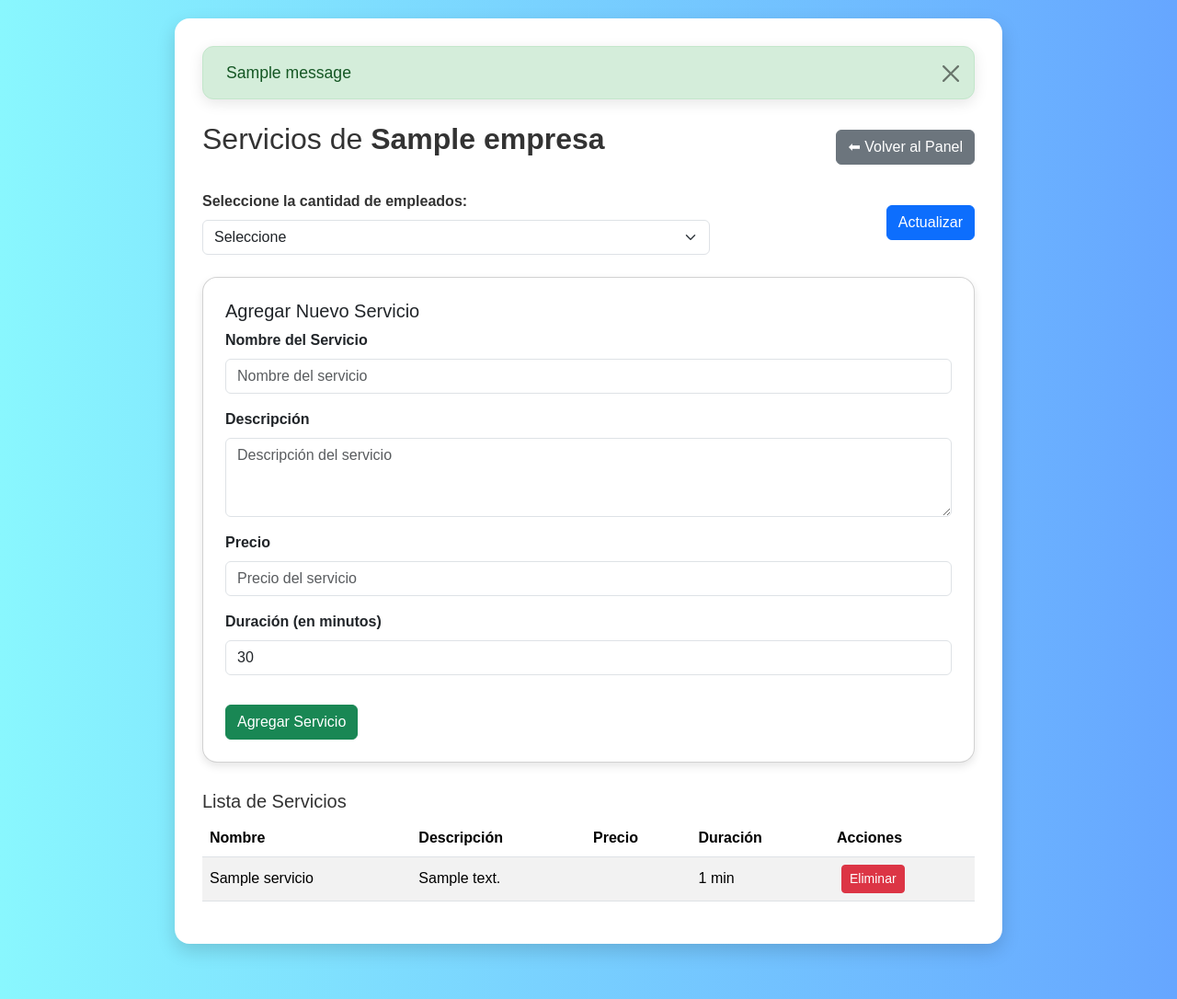
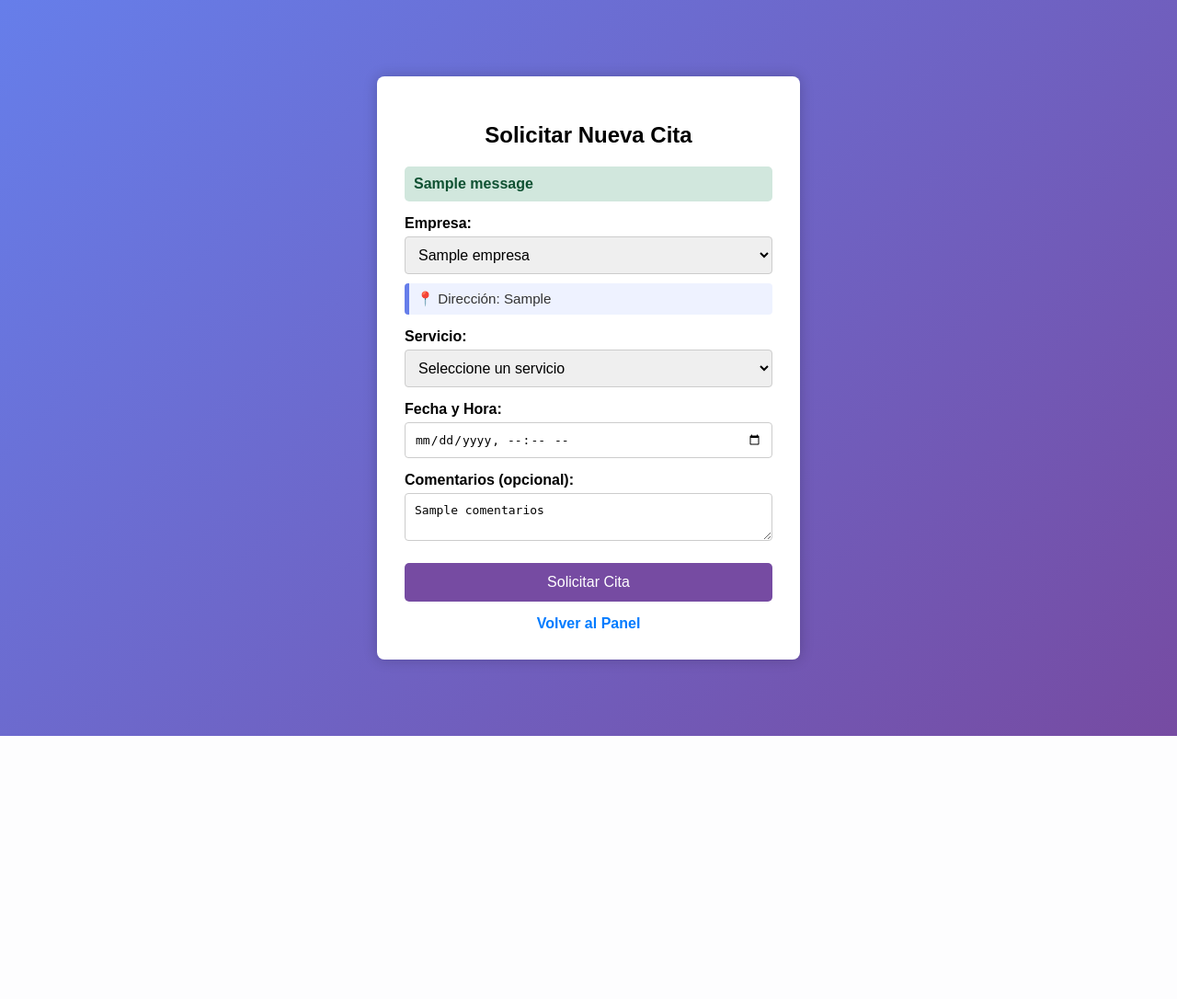
Before and after one commit to Garciayonatan/Gestiona_tu_citas, a Django app: template templates/app/nueva_cita.html in a window 1280 px wide. Shown: the whole page at 92% size. After the commit the page ends 800 px from the top, so only its background shows below. Run offline with Django 5.2, Linux system fonts and the light colour scheme; tables that the repository leaves empty hold one stand-in row (values such as "Sample post"); the template is opened without the code that fills it: values that come from a table or form of the project are taken from there, most other values are stand-ins (such as "Sample title", 1, 10 or a date in 2020); one stand-in notice (Sample message) is shown.

Commit message:
Descripción de los cambios realizados

```diff
--- a/templates/app/nueva_cita.html
+++ b/templates/app/nueva_cita.html
@@ -3,215 +3,292 @@
 <head>
   <meta charset="UTF-8" />
   <meta name="viewport" content="width=device-width, initial-scale=1" />
-    <title>Servicios de la Empresa</title>
-    <link rel="stylesheet" href="https://cdn.jsdelivr.net/npm/bootstrap@5.3.2/dist/css/bootstrap.min.css" />
+  <title>Solicitar Nueva Cita</title>
   <style>
     body {
-            padding: 20px;
-            background: linear-gradient(to right, #89f7fe, #66a6ff);
       font-family: Arial, sans-serif;
-            color: #333;
-            min-height: 100vh;
+      background: linear-gradient(135deg, #667eea 0%, #764ba2 100%);
       display: flex;
       justify-content: center;
-            align-items: flex-start;
+      align-items: center;
+      height: 100vh;
+      margin: 0;
     }
-        .container {
+    .form-box {
       background: white;
-            border-radius: 1rem;
-            box-shadow: 0 8px 20px rgba(0,0,0,0.15);
       padding: 30px;
-            max-width: 900px;
+      border-radius: 8px;
+      box-shadow: 0 0 15px rgba(0, 0, 0, 0.2);
+      width: 400px;
+      max-width: 95vw;
+    }
+    h2 { text-align: center; }
+    label {
+      font-weight: bold;
+      margin-top: 15px;
+      display: block;
+    }
+    select, input, textarea {
       width: 100%;
-            margin-bottom: 40px;
+      padding: 10px;
+      margin-top: 5px;
+      border: 1px solid #ccc;
+      border-radius: 4px;
+      font-size: 1em;
+      box-sizing: border-box;
+      transition: border-color 0.3s ease;
     }
-        .card {
-            border-radius: 1rem;
-            box-shadow: 0 4px 10px rgba(0, 0, 0, 0.1);
+    select:focus, input:focus, textarea:focus {
+      border-color: #764ba2;
+      outline: none;
+      box-shadow: 0 0 8px #764ba2;
     }
-        .form-section {
-            margin-top: 30px;
+    select:disabled, input:disabled, textarea:disabled {
+      background: #eee;
+      cursor: not-allowed;
     }
-        .table th, .table td {
-            vertical-align: middle;
+    button {
+      margin-top: 20px;
+      width: 100%;
+      padding: 12px;
+      background: #764ba2;
+      color: white;
+      border: 0;
+      border-radius: 5px;
+      cursor: pointer;
+      font-size: 1em;
+      transition: background-color 0.3s ease;
     }
-        .btn-danger {
-            margin-left: 5px;
+    button:hover { background: #5a3579; }
+    .message {
+      margin-top: 15px;
+      padding: 10px;
+      border-radius: 5px;
+      font-weight: bold;
     }
-        .top-bar {
-            display: flex;
-            justify-content: space-between;
-            align-items: center;
-            margin-bottom: 20px;
-            flex-wrap: wrap;
-            gap: 10px;
+    .message.error { background: #f8d7da; color: #842029; }
+    .message.success { background: #d1e7dd; color: #0f5132; }
+    .servicio-detalle {
+      margin-top: 10px;
+      background: #f1f1f1;
+      padding: 10px;
+      border-left: 5px solid #764ba2;
+      border-radius: 4px;
+      font-size: 0.95em;
+      display: none;
     }
-        .form-label {
+    .direccion-empresa {
+      margin-top: 10px;
+      font-size: 0.95em;
+      background: #eef2ff;
+      padding: 8px;
+      border-left: 5px solid #667eea;
+      border-radius: 4px;
+      color: #333;
+      display: none;
+    }
+    a {
+      display: block;
+      margin-top: 15px;
+      text-align: center;
+      color: #007bff;
       font-weight: 600;
+      text-decoration: none;
     }
-        /* Mensajes personalizados */
-        .alert {
-            border-radius: 12px;
-            padding: 15px 25px;
-            font-size: 1.1em;
-            font-weight: 500;
-            box-shadow: 0 4px 15px rgba(0,0,0,0.1);
-            transition: all 0.3s ease;
-        }
-        .alert-success {
-            background-color: #d4edda;
-            color: #155724;
-            border: 1px solid #c3e6cb;
-        }
-        .alert-danger {
-            background-color: #f8d7da;
-            color: #721c24;
-            border: 1px solid #f5c6cb;
-        }
-        .alert-warning {
-            background-color: #fff3cd;
-            color: #856404;
-            border: 1px solid #ffeeba;
-        }
-        .btn-close {
-            filter: brightness(0.4);
-            transition: filter 0.2s ease;
-        }
-        .btn-close:hover {
-            filter: brightness(1);
-        }
-        /* Responsive */
-        @media (max-width: 576px) {
-            body {
-                padding: 10px;
-            }
-            .container {
-                padding: 20px 15px;
-            }
-            .top-bar {
-                flex-direction: column;
-                align-items: flex-start;
-            }
-            .top-bar h2 {
-                font-size: 1.5em;
-            }
-            .form-section {
-                margin-top: 20px;
-            }
-            .btn {
-                width: 100%;
-            }
-            form .row > div {
-                margin-bottom: 15px;
-            }
-        }
+    a:hover { text-decoration: underline; }
   </style>
 </head>
 <body>
-    <div class="container">
-        <!-- Mostrar mensajes flash de Django -->
+  <div class="form-box">
+    <h2>Solicitar Nueva Cita</h2>
+
     {% if messages %}
-          <div class="mb-4">
       {% for message in messages %}
-              <div class="alert alert-{{ message.tags }} alert-dismissible fade show" role="alert">
-                {{ message }}
-                <button type="button" class="btn-close" data-bs-dismiss="alert" aria-label="Cerrar"></button>
-              </div>
+        <div class="message {{ message.tags }}">{{ message }}</div>
       {% endfor %}
-          </div>
     {% endif %}
 
-        <!-- Encabezado y botón de volver -->
-        <div class="top-bar">
-            <h2 class="mb-3">Servicios de <strong>{{ empresa.nombre_empresa }}</strong></h2>
-            <a href="{% url 'app:empresa_panel' %}" class="btn btn-secondary">⬅ Volver al Panel</a>
+    <form method="POST" action="{% url 'app:nueva_cita' %}" id="form-cita" novalidate>
+      {% csrf_token %}
+
+      <label for="empresa">Empresa:</label>
+      <select name="empresa" id="empresa" required>
+        <option value="" disabled {% if not empresa_seleccionada %}selected{% endif %}>Seleccione una empresa</option>
+        {% for empresa in empresas %}
+          <option value="{{ empresa.id }}"
+            {% if empresa_seleccionada and empresa_seleccionada|stringformat:"s" == empresa.id|stringformat:"s" %}selected{% endif %}>
+            {{ empresa.nombre_empresa }}
+          </option>
+        {% endfor %}
+      </select>
+
+      <!-- Dirección de la empresa -->
+      <div class="direccion-empresa" id="direccion-empresa"></div>
+
+      <label for="servicio">Servicio:</label>
+      <select name="servicio" id="servicio" required {% if not empresa_seleccionada %}disabled{% endif %}>
+        {% if not empresa_seleccionada %}
+          <option value="" disabled selected>Seleccione una empresa primero</option>
+        {% else %}
+          <option value="" disabled selected>Seleccione un servicio</option>
+          <!-- Opciones se llenarán con JS -->
+        {% endif %}
+      </select>
+
+      <div class="servicio-detalle" id="detalle-servicio"></div>
+
+      <label for="fecha_hora">Fecha y Hora:</label>
+      <input
+        type="datetime-local"
+        name="fecha_hora"
+        id="fecha_hora"
+        required
+        value="{{ fecha_hora|default:'' }}"
+      />
+
+      <label for="comentarios">Comentarios (opcional):</label>
+      <textarea
+        name="comentarios"
+        id="comentarios"
+        placeholder="Agrega algún comentario adicional..."
+      >{{ comentarios|default:'' }}</textarea>
+
+      <!-- BLOQUE para confirmar repetición de servicio -->
+      {% if servicio_repetido %}
+        <div class="message error" id="mensaje-repetido" style="margin-top:20px;">
+          ⚠️ Ya has realizado este servicio antes con esta empresa el mismo día.<br>
+          ¿Deseas reservarlo nuevamente?
         </div>
 
-        <!-- Selección de cantidad de empleados -->
-        <div class="mb-4">
-            <form method="post" action="">
-                {% csrf_token %}
-                <div class="row align-items-center">
-                    <div class="col-md-8">
-                        <label for="cantidad_empleados" class="form-label">Seleccione la cantidad de empleados:</label>
-                        <select id="cantidad_empleados" class="form-select" name="cantidad_empleados" required>
-                            <option value="" disabled {% if not cantidad_empleados %}selected{% endif %}>Seleccione</option>
-                            {% for i in empleados_rango %}
-                                <option value="{{ i }}" {% if i == cantidad_empleados %}selected{% endif %}>{{ i }}</option>
-                            {% endfor %}
-                        </select>
-                    </div>
-                    <div class="col-md-4 text-end mt-3 mt-md-0">
-                        <button type="submit" class="btn btn-primary">Actualizar</button>
-                    </div>
-                </div>
+        <!-- Campos ocultos para mantener datos -->
+        <input type="hidden" name="empresa" value="{{ empresa_seleccionada }}">
+        <input type="hidden" name="servicio" value="{{ servicio_seleccionado }}">
+        <input type="hidden" name="fecha_hora" value="{{ fecha_hora }}">
+        <input type="hidden" name="comentarios" value="{{ comentarios }}">
+        <input type="hidden" name="confirmar_repeticion" value="1">
+
+        <button type="submit">
+          Sí, quiero reservar de nuevo
+        </button>
+      {% else %}
+        <button type="submit">Solicitar Cita</button>
+      {% endif %}
+
     </form>
+
+    <a href="{% url 'app:cliente_panel' %}">Volver al Panel</a>
   </div>
 
-        <!-- Formulario para agregar servicios -->
-        <div class="card p-4 mb-4">
-            <h5>Agregar Nuevo Servicio</h5>
-            <form method="post" action="">
-                {% csrf_token %}
-                <div class="mb-3">
-                    <label for="{{ form.nombre.id_for_label }}" class="form-label">Nombre del Servicio</label>
-                    {{ form.nombre }}
-                </div>
-                <div class="mb-3">
-                    <label for="{{ form.descripcion.id_for_label }}" class="form-label">Descripción</label>
-                    {{ form.descripcion }}
-                </div>
-                <div class="mb-3">
-                    <label for="{{ form.precio.id_for_label }}" class="form-label">Precio</label>
-                    {{ form.precio }}
-                </div>
-                <div class="mb-3">
-                    <label for="{{ form.duracion.id_for_label }}" class="form-label">Duración (en minutos)</label>
-                    {{ form.duracion }}
-                </div>
-                <button type="submit" class="btn btn-success mt-3">Agregar Servicio</button>
-            </form>
-        </div>
+  <script type="text/javascript">
+    document.addEventListener('DOMContentLoaded', () => {
+      const selEmp = document.getElementById('empresa');
+      const selSvc = document.getElementById('servicio');
+      const detalle = document.getElementById('detalle-servicio');
+      const direccionDiv = document.getElementById('direccion-empresa');
+      let serviciosMap = {};
 
-        <!-- Lista de servicios -->
-        <div class="form-section">
-            <h5>Lista de Servicios</h5>
-            <table class="table table-striped table-hover">
-                <thead>
-                    <tr>
-                        <th>Nombre</th>
-                        <th>Descripción</th>
-                        <th>Precio</th>
-                        <th>Duración</th>
-                        <th>Acciones</th>
-                    </tr>
-                </thead>
-                <tbody>
-                    {% for servicio in servicios %}
-                        <tr>
-                            <td>{{ servicio.nombre }}</td>
-                            <td>{{ servicio.descripcion|default:"Sin descripción" }}</td>
-                            <td>{{ servicio.precio_formateado }}</td>
-                            <td>{{ servicio.duracion|default:"No especificado" }} min</td>
-                            <td>
-                                <form method="post" action="" style="display:inline;">
-                                    {% csrf_token %}
-                                    <input type="hidden" name="eliminar_servicio" value="1" />
-                                    <input type="hidden" name="servicio_id" value="{{ servicio.id }}" />
-                                    <button type="submit" class="btn btn-danger btn-sm">Eliminar</button>
-                                </form>
-                            </td>
-                        </tr>
-                    {% empty %}
-                        <tr>
-                            <td colspan="5" class="text-center">No hay servicios registrados aún.</td>
-                        </tr>
+      const empresasMap = {
+        {% for empresa in empresas %}
+          "{{ empresa.id }}": {
+            direccion: "{{ empresa.direccion|escapejs }}"
+          },
         {% endfor %}
-                </tbody>
-            </table>
-        </div>
-    </div>
+      };
 
-    <script src="https://cdn.jsdelivr.net/npm/bootstrap@5.3.2/dist/js/bootstrap.bundle.min.js"></script>
+      // Mostrar dirección y cargar servicios si hay empresa seleccionada (para mantener estado en recarga)
+      if(selEmp.value){
+        if (empresasMap[selEmp.value]) {
+          direccionDiv.textContent = "📍 Dirección: " + empresasMap[selEmp.value].direccion;
+          direccionDiv.style.display = 'block';
+        }
+        fetch(`/api/servicios/?empresa_id=${selEmp.value}`)
+          .then(res => {
+            if (!res.ok) throw new Error('Error en la respuesta');
+            return res.json();
+          })
+          .then(data => {
+            selSvc.innerHTML = '<option value="" disabled selected>Seleccione un servicio</option>';
+            if (data.servicios && data.servicios.length > 0) {
+              data.servicios.forEach(s => {
+                const opt = document.createElement('option');
+                opt.value = s.id;
+                opt.textContent = s.nombre;
+                if("{{ servicio_seleccionado }}" == s.id.toString()) opt.selected = true;
+                selSvc.appendChild(opt);
+                serviciosMap[s.id] = s;
+              });
+              selSvc.disabled = false;
+            } else {
+              selSvc.innerHTML = '<option value="" disabled>No hay servicios disponibles.</option>';
+              selSvc.disabled = true;
+            }
+          })
+          .catch(err => {
+            console.error('Error al cargar servicios:', err);
+            selSvc.innerHTML = '<option value="" disabled>Error al cargar servicios.</option>';
+          });
+      }
+
+      selEmp.addEventListener('change', () => {
+        const id = selEmp.value;
+
+        // Mostrar dirección de la empresa seleccionada
+        if (empresasMap[id]) {
+          direccionDiv.textContent = "📍 Dirección: " + empresasMap[id].direccion;
+          direccionDiv.style.display = 'block';
+        } else {
+          direccionDiv.style.display = 'none';
+        }
+
+        // Cargar servicios
+        selSvc.innerHTML = '<option>Cargando servicios...</option>';
+        selSvc.disabled = true;
+        detalle.style.display = 'none';
+        detalle.innerHTML = '';
+        serviciosMap = {};
+
+        fetch(`/api/servicios/?empresa_id=${id}`)
+          .then(res => {
+            if (!res.ok) throw new Error('Error en la respuesta');
+            return res.json();
+          })
+          .then(data => {
+            selSvc.innerHTML = '<option value="" disabled selected>Seleccione un servicio</option>';
+
+            if (data.servicios && data.servicios.length > 0) {
+              data.servicios.forEach(s => {
+                const opt = document.createElement('option');
+                opt.value = s.id;
+                opt.textContent = s.nombre;
+                selSvc.appendChild(opt);
+                serviciosMap[s.id] = s;
+              });
+              selSvc.disabled = false;
+            } else {
+              selSvc.innerHTML = '<option value="" disabled>No hay servicios disponibles.</option>';
+            }
+          })
+          .catch(err => {
+            console.error('Error al cargar servicios:', err);
+            selSvc.innerHTML = '<option value="" disabled>Error al cargar servicios.</option>';
+          });
+      });
+
+      selSvc.addEventListener('change', () => {
+        const id = selSvc.value;
+        const s = serviciosMap[id];
+        if (s) {
+          detalle.innerHTML = `
+            <strong>Descripción:</strong> ${s.descripcion || 'Sin descripción'}<br>
+            <strong>Precio:</strong> RD$${s.precio}<br>
+            <strong>Duración:</strong> ${s.duracion} minutos
+          `;
+          detalle.style.display = 'block';
+        } else {
+          detalle.style.display = 'none';
+        }
+      });
+    });
+  </script>
 </body>
 </html>
```
Also changed, not shown: templates/app/servicio_empresa.html (+72 -1 lines). Lines whose indentation alone changed are shown as unchanged.
